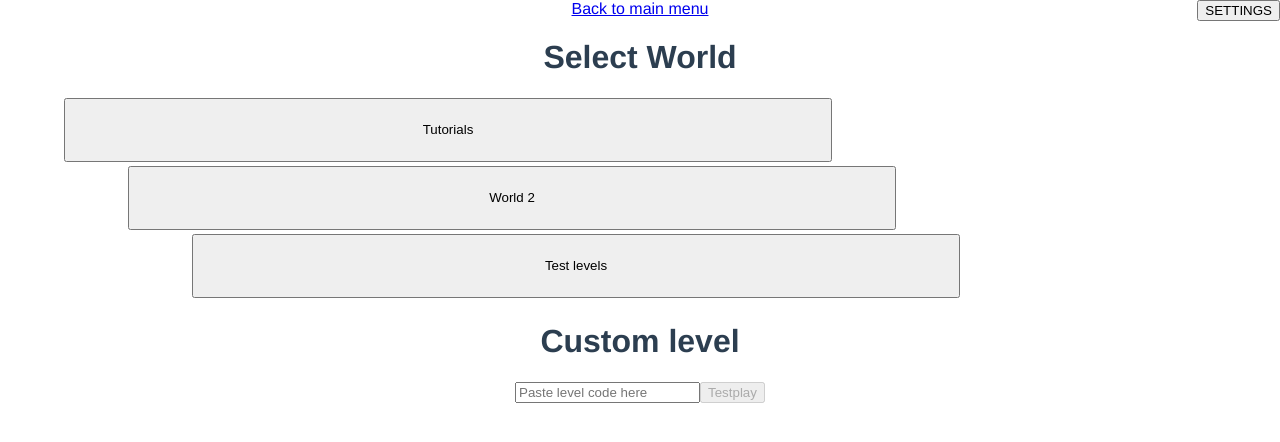
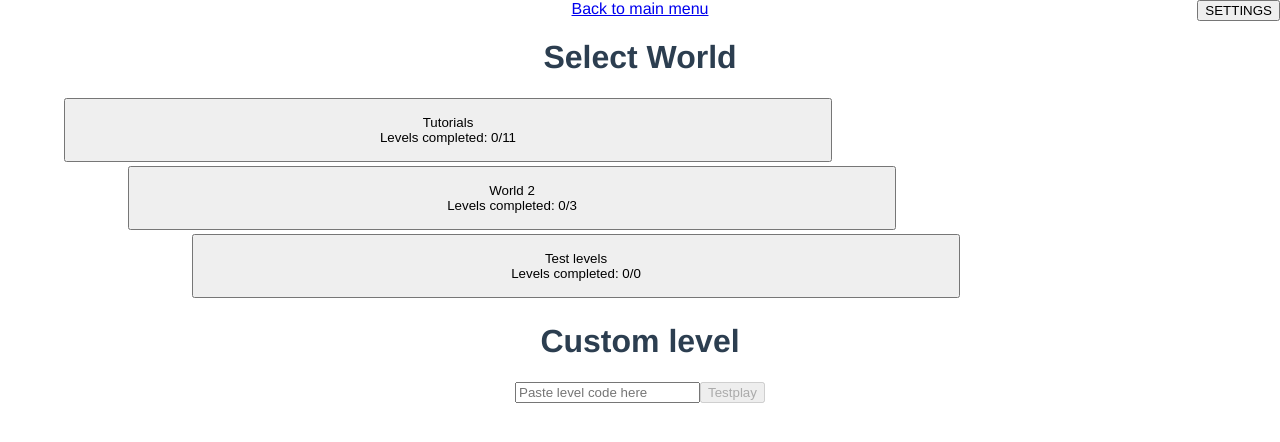
Before and after one commit to enwrath/catpuzzle, a Vue app: page /#/levelselect in a window 1280 px wide. Shown: the top 442 px of the page. Built offline with nearby package versions, Linux system fonts and the light colour scheme.

Commit message:
Keep track of completed levels in localstorage, display in level select

```diff
--- a/src/components/PuzzleCompleted.vue
+++ b/src/components/PuzzleCompleted.vue
@@ -31,7 +31,25 @@ export default {
     nextLevelExists: Boolean,
     nextLevel: Number,
     worldId: String,
-    fromEditor: Boolean
+    fromEditor: Boolean,
+    currentLevel: String
+  },
+  mounted() {
+    if (this.worldId !== "custom") this.markCompleted();
+  },
+  methods: {
+    markCompleted() {
+      const keystring = `world-${this.worldId}`;
+      const data = localStorage.getItem(keystring);
+      if (data === null) localStorage.setItem(keystring, JSON.stringify([this.currentLevel]));
+      else {
+        const parsed = JSON.parse(data);
+        if (!parsed.includes(this.currentLevel)) {
+          parsed.push(this.currentLevel);
+          localStorage.setItem(keystring, JSON.stringify(parsed));
+        }
+      }
+    }
   }
 }
 </script>
--- a/src/views/Game.vue
+++ b/src/views/Game.vue
@@ -1,6 +1,6 @@
 <template>
   <div class="FlexRow">
-    <PuzzleCompleted v-if="victory" @restartlevel="loadLevel" :nextLevel="nextLevel" :worldId="worldId" :nextLevelExists="nextLevelExists" :fromEditor="fromEditor"></PuzzleCompleted>
+    <PuzzleCompleted v-if="victory" @restartlevel="loadLevel" :currentLevel="levelId" :nextLevel="nextLevel" :worldId="worldId" :nextLevelExists="nextLevelExists" :fromEditor="fromEditor"></PuzzleCompleted>
 
     <Sidebar :boxesLeft="boxesLeft" :canUndo="canUndo" @undomove="undoMove" @selectfish="setItem('fish')" @selectbox="setItem('box')" :fishLeft="fishLeft" :itemSelected="itemSelected" @restartlevel="loadLevel"></Sidebar>
     <div class="FlexColumn">
--- a/src/views/LevelSelect.vue
+++ b/src/views/LevelSelect.vue
@@ -5,7 +5,9 @@
       <h1>Select World</h1>
       <div class="worldContainer">
         <div :key="`world-${world.id}`" v-for="world in levels" class="worldSelect" :style="`margin-left: ${world.id * 5}%;`">
-          <button class="bigbutton" @click="worldSelected=world.id">{{world.name}}</button>
+          <button class="bigbutton" @click="worldSelected=world.id">{{world.name}}<br />
+            Levels completed:
+            {{completionData.totals[world.id]}}</button>
         </div>
       </div>
     </div>
@@ -15,7 +17,7 @@
       <div class="levelContainer">
         <div :key="`level-${level.id}`" v-for="level in levels[worldSelected].levels" class="levelSelect" >
           <router-link :to="`/game/${levels[worldSelected].id}-${level.id}`" custom v-slot="{ navigate }">
-            <button class="bigbutton" @click="navigate">{{level.id}}</button>
+            <button class="bigbutton" :class="{completed: completionData[worldSelected].includes(level.id)}" @click="navigate">{{level.id}}</button>
           </router-link>
         </div>
       </div>
@@ -41,9 +43,32 @@ export default {
     return {
       levels: levelList,
       levelBase64: "",
-      worldSelected: ""
-    };
+      worldSelected: "",
+      completionData: {totals: {}}
+    }
   },
+  activated() {
+    this.checkLevelCompletions();
+  },
+  methods: {
+    checkLevelCompletions() {
+      const newData = {totals: {}};
+      for (const world of Object.keys(this.levels)) {
+        console.log(world)
+        const keystring = `world-${world}`;
+        const data = localStorage.getItem(keystring);
+        if (data !== null) {
+          const parsed = JSON.parse(data);
+          newData[world] = parsed;
+          newData.totals[world] = `${parsed.length}/${Object.keys(this.levels[world].levels).length}`;
+        } else {
+          newData.totals[world] = `0/${Object.keys(this.levels[world].levels).length}`;
+        }
+      }
+      this.completionData = newData;
+    }
+  }
+
 }
 </script>
 
@@ -75,4 +100,8 @@ export default {
   width: 100%;
   height: 100%;
 }
+.completed {
+  border-style: solid;
+  border-color: gold;
+}
 </style>
```
